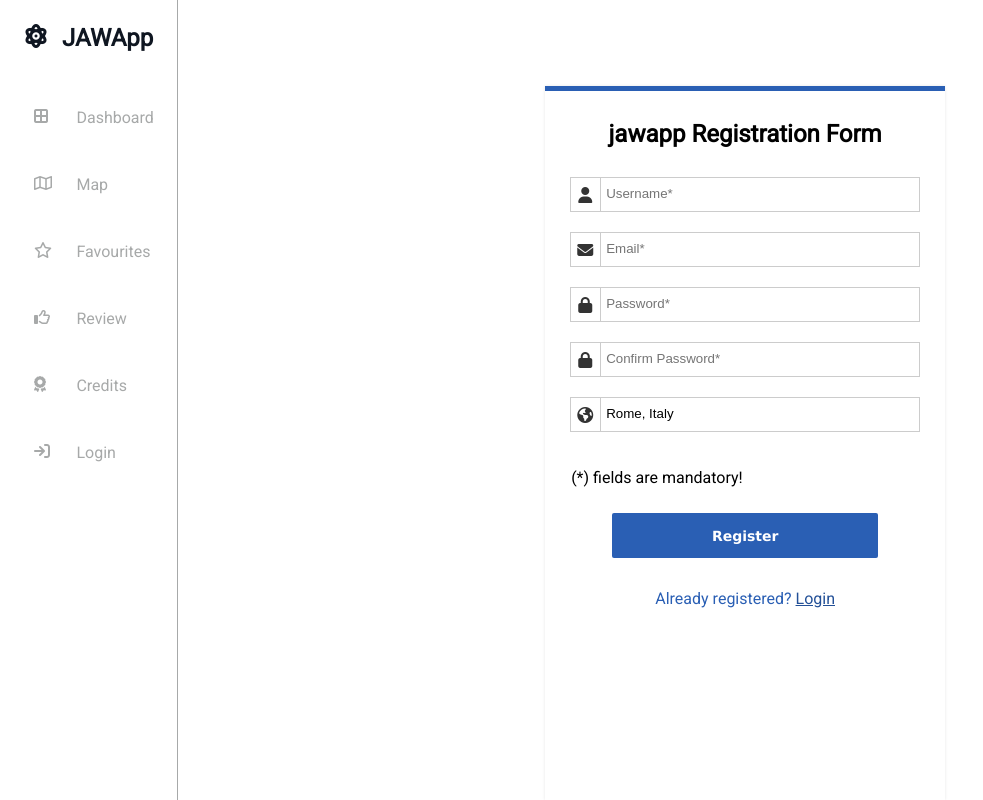
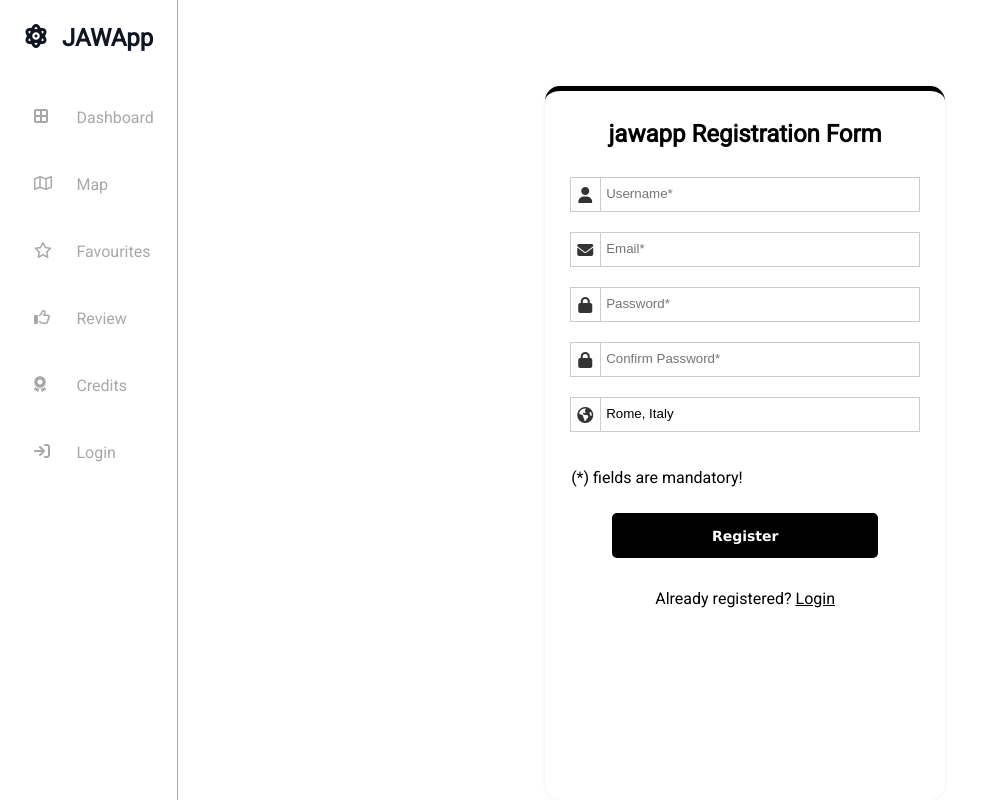
Before and after one commit to marco3724/jawapp, a Vue app: page /register in a window 1280 px wide. Shown: the whole page, without its empty margins (0-983 px from the left). Built offline with nearby package versions, Linux system fonts and the light colour scheme; what vue-toast-notification would draw is missing.

Commit message:
changed form

```diff
--- a/src/views/LoginFormView.vue
+++ b/src/views/LoginFormView.vue
@@ -100,7 +100,7 @@ export default {
 </script>
 
 <style lang="scss" scoped>
-$blue: #2a5fb4;
+$blue: black;
 $black: #000000;
 $grey: #cccccc;
 
@@ -122,6 +122,7 @@ body {
   background: #fff;
   width: 400px;
   max-width: 100%;
+  border-radius: 15px;
   box-sizing: border-box;
   padding: 25px;
   margin: 8% auto 0;
@@ -217,6 +218,7 @@ body {
   }
 }
 .button {
+
       background: $blue;
       left: 15%;
       padding: 8px 16px;
@@ -224,7 +226,7 @@ body {
       width: 70%;
       border: none;
       outline: none;
-      border-radius: 2px;
+       border-radius: 5px;
       cursor: pointer;
       color: #fff;
       font-size: 1.1em;
@@ -315,6 +317,7 @@ body {
 
 @media (max-width: 600px) {
   .form_wrapper {
+    margin-top: 5em;
     .col_half {
       width: 100%;
       float: none;
--- a/src/views/RegistrationFormView.vue
+++ b/src/views/RegistrationFormView.vue
@@ -154,7 +154,7 @@ export default {
 </script>
 
 <style lang="scss" scoped>
-$blue: #2a5fb4;
+$blue: black;
 $black: #000000;
 $grey: #cccccc;
 
@@ -173,6 +173,7 @@ body {
   }
 }
 .form_wrapper {
+  border-radius: 15px;
   background: #fff;
   width: 400px;
   max-width: 100%;
@@ -278,7 +279,7 @@ body {
       width: 70%;
       border: none;
       outline: none;
-      border-radius: 2px;
+      border-radius: 5px;
       cursor: pointer;
       color: #fff;
       font-size: 1.1em;
@@ -369,6 +370,7 @@ body {
 
 @media (max-width: 600px) {
   .form_wrapper {
+    margin-top:5em;
     .col_half {
       width: 100%;
       float: none;
```
